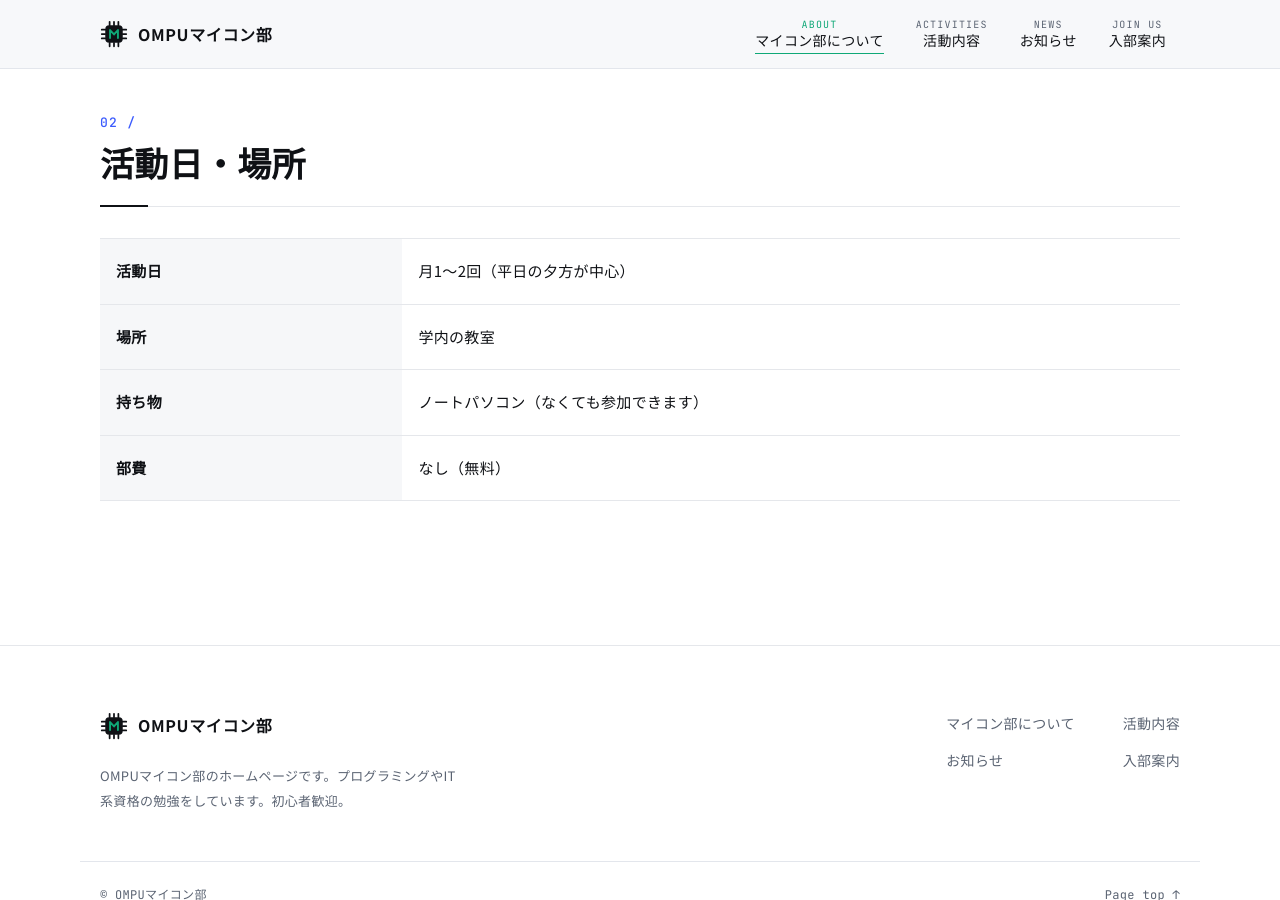
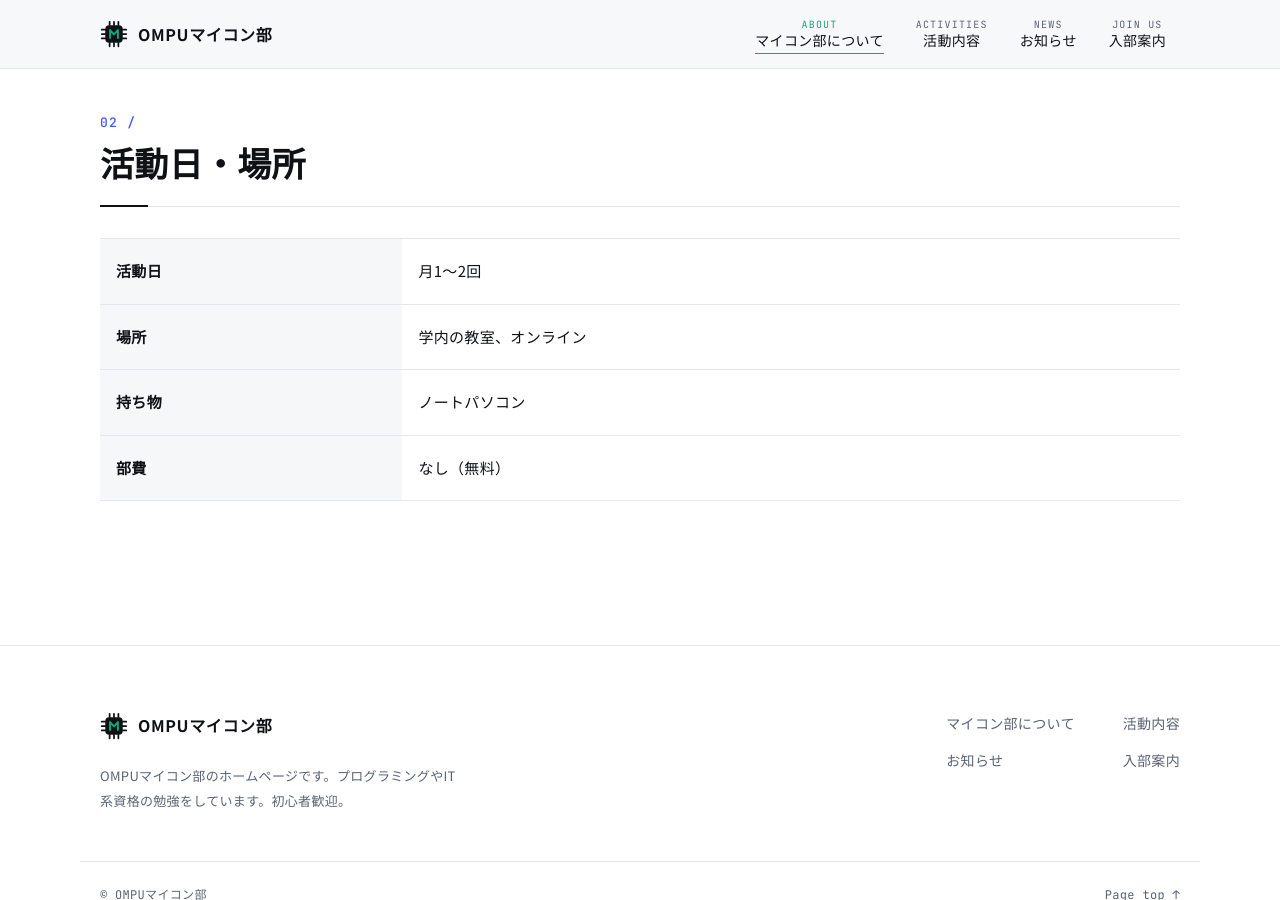
Before and after one commit to ompu-maikon/ompu-maikon.github.io, a Jekyll site: the page built from about.md, in a window 1280 px wide and 900 px high, scrolled down 763 px. Built offline with Jekyll 4.4.1, drawn with Linux system fonts in a browser that asks for light colours.

Commit message:
Add files via upload

```diff
--- a/about.md
+++ b/about.md
@@ -17,7 +17,7 @@ lead: OMPUマイコン部は、コンピュータのことを気軽に、楽し
 
 | 項目 | 内容 |
 | --- | --- |
-| 活動日 | 月1〜2回（平日の夕方が中心） |
-| 場所 | 学内の教室 |
-| 持ち物 | ノートパソコン（なくても参加できます） |
+| 活動日 | 月1〜2回 |
+| 場所 | 学内の教室、オンライン |
+| 持ち物 | ノートパソコン |
 | 部費 | なし（無料） |
```
